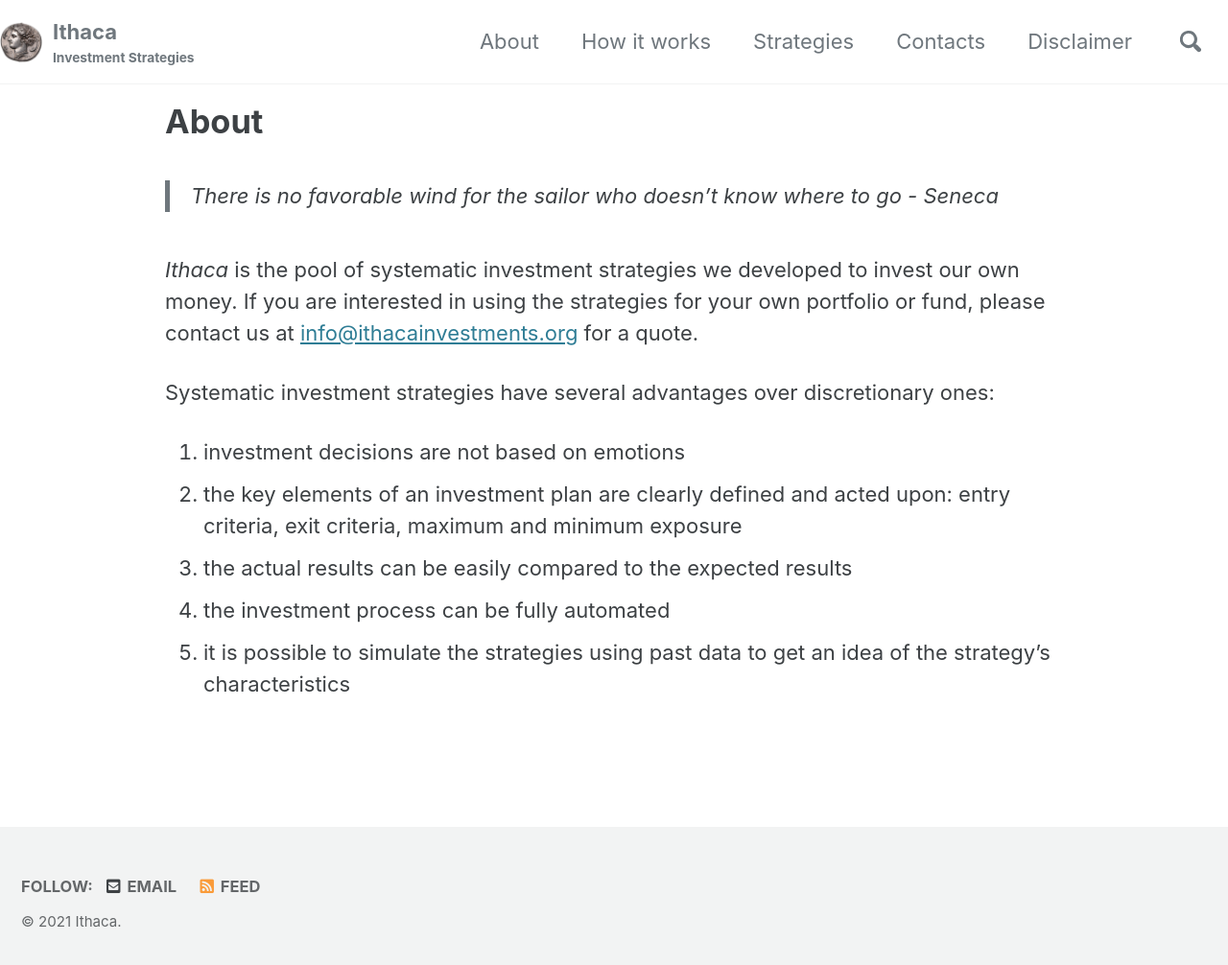
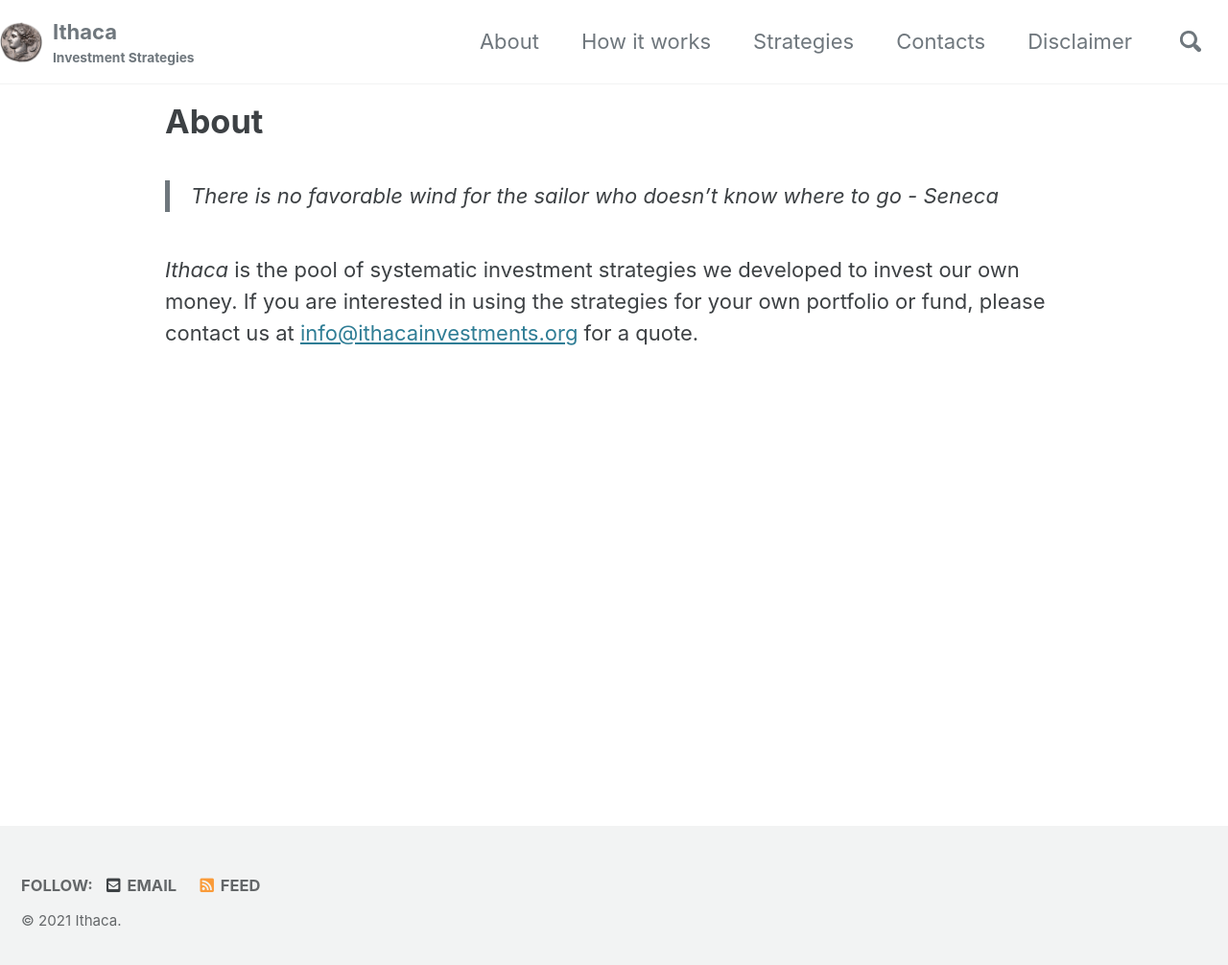
Before and after one commit to IthacaResearch/ithacaresearch.github.io, a Jekyll site: the page built from category/about.md, in a window 1280 px wide and 1016 px high. Shown: the top 1006 px of the window at 96% size. Built offline with Jekyll 4.4.1, drawn with Linux system fonts in a browser that asks for light colours; cached includes are drawn as plain includes.

Commit message:
Update about.md

```diff
--- a/category/about.md
+++ b/category/about.md
@@ -7,10 +7,3 @@ title: About
 
 _Ithaca_ is the pool of systematic investment strategies we developed to invest our own money. If you are interested in using the strategies for your own portfolio or fund, please contact us at <info@ithacainvestments.org> for a quote.
 <br>
-
-Systematic investment strategies have several advantages over discretionary ones:
-1. investment decisions are not based on emotions
-2. the key elements of an investment plan are clearly defined and acted upon: entry criteria, exit criteria, maximum and minimum exposure
-3. the actual results can be easily compared to the expected results
-4. the investment process can be fully automated
-5. it is possible to simulate the strategies using past data to get an idea of the strategy's characteristics
```
